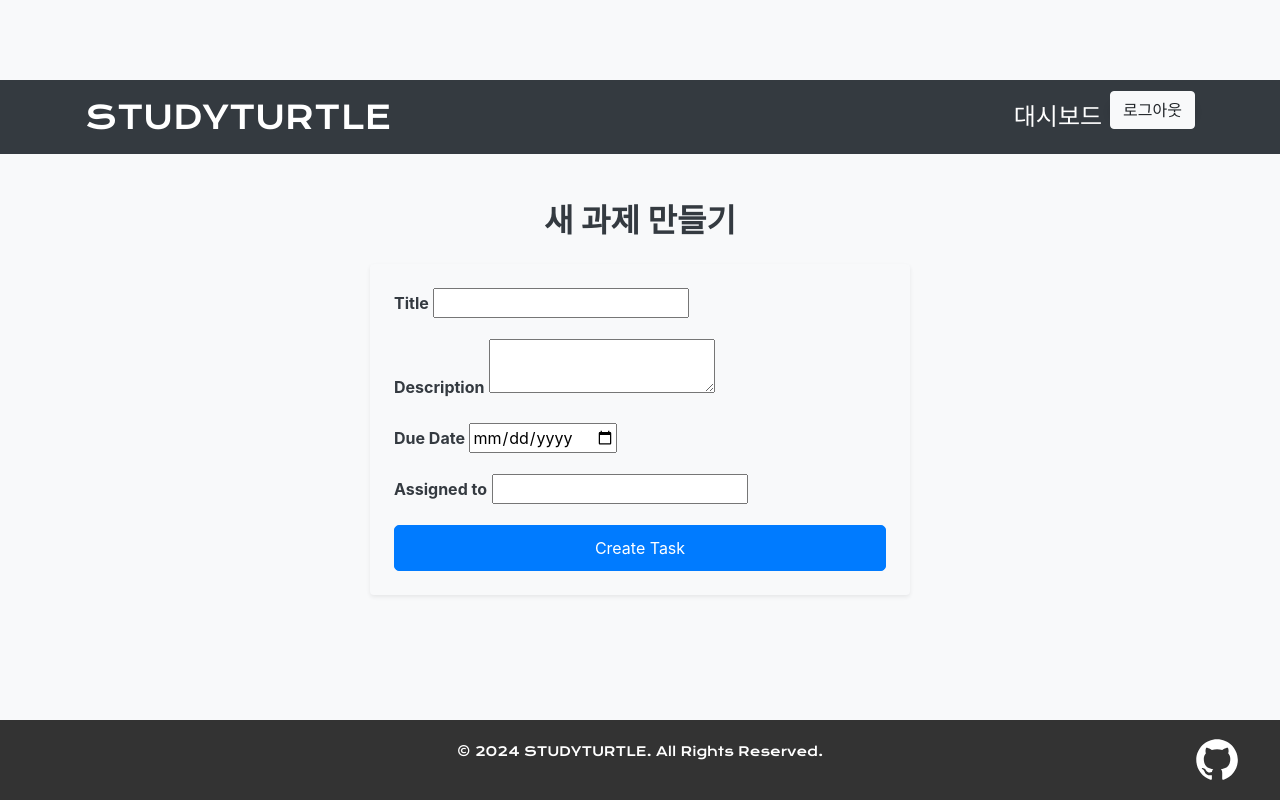
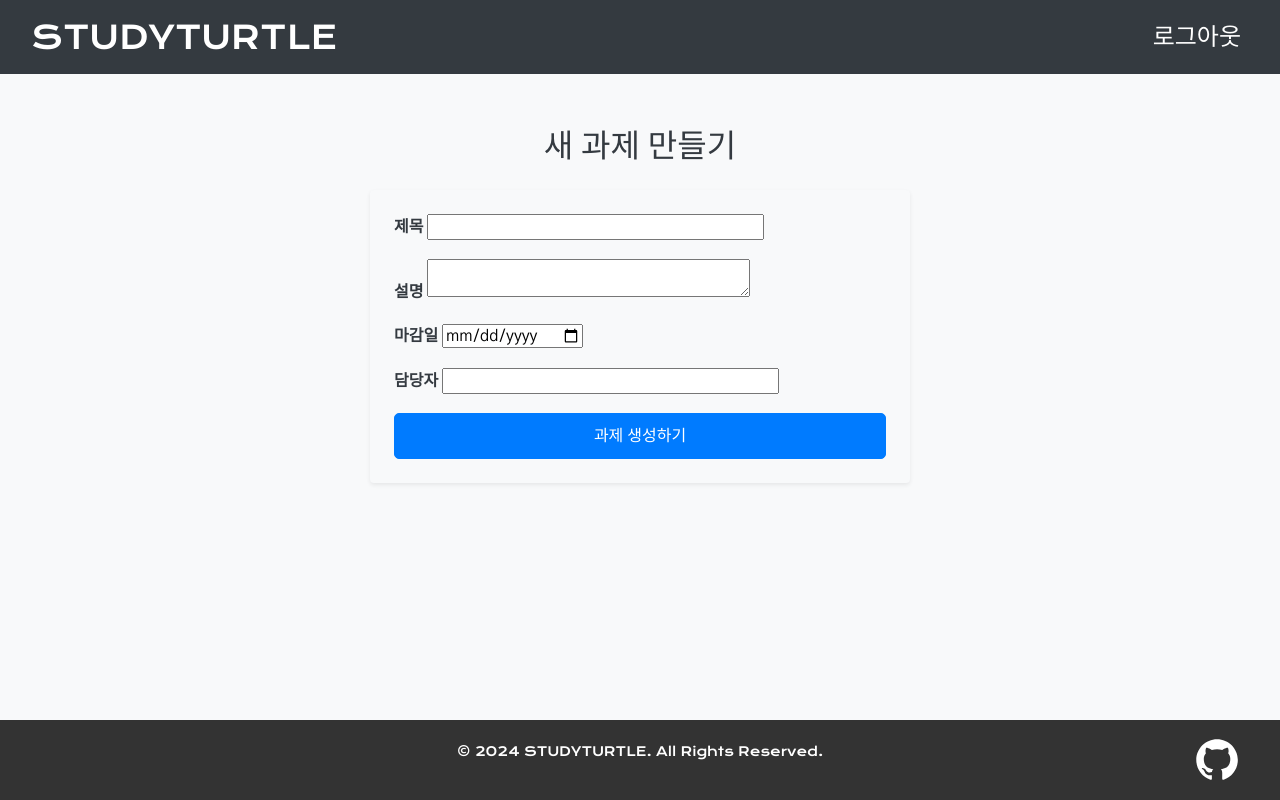
Before and after one commit to pjb0318/STUDYTURTLE, a Django app: template core/templates/core/create_task.html in a window 1280 px wide. Run offline with Django 3.2, Linux system fonts and the light colour scheme; the template is opened without the code that fills it, so the values that code supplies are empty, except form fields; tables that the repository leaves empty hold one stand-in row (values such as "Sample post"); form fields are guessed from the names that the template uses; some libraries are stand-ins or nearby versions.

Commit message:
creat-task ui 개선

```diff
--- a/core/static/css/create_task.css
+++ b/core/static/css/create_task.css
@@ -1,6 +1,5 @@
 .container h1 {
     font-size: 2rem;
-    font-weight: bold;
     color: #343a40;
 }
 
@@ -8,6 +7,7 @@ form {
     background-color: #ffffff;
     border-radius: 10px;
     box-shadow: 0 4px 8px rgba(0, 0, 0, 0.1);
+    margin-bottom: 3rem;
 }
 
 label {
--- a/core/templates/core/create_task.html
+++ b/core/templates/core/create_task.html
@@ -11,18 +11,18 @@
 </head>
 <body>
  <!-- 네비게이션 바 -->
-    <nav class="navbar navbar-expand-lg navbar-dark bg-dark">
-        <div class="container">
-            <a class="navbar-brand" href="{% url 'core:dashboard' %}">STUDYTURTLE</a>
-            <div class="collapse navbar-collapse">
+ <nav class="navbar navbar-expand-lg navbar-dark bg-dark fixed-top">
+    <div class="container-fluid">
+        <a class="navbar-brand" href="{% url 'core:home' %}">STUDYTURTLE</a>
+        <button class="navbar-toggler" type="button" data-toggle="collapse" data-target="#navbarNav" aria-controls="navbarNav" aria-expanded="false" aria-label="Toggle navigation">
+            <span class="navbar-toggler-icon"></span>
+        </button>
+        <div class="collapse navbar-collapse" id="navbarNav">
             <ul class="navbar-nav ml-auto">
-                    <li class="nav-item">
-                        <a class="nav-link" href="{% url 'core:dashboard' %}">대시보드</a>
-                    </li>
                 <li class="nav-item">
                     <form method="post" action="{% url 'core:logout' %}" style="display: inline;">
                         {% csrf_token %}
-                            <button type="submit" class="btn btn-light">로그아웃</button>
+                        <a href="#" onclick="this.closest('form').submit();" class="nav-link">로그아웃</a>
                     </form>
                 </li>
             </ul>
@@ -30,8 +30,9 @@
     </div>
 </nav>
 
+
     <!-- 메인 콘텐츠 -->
-    <div class="container mt-5">
+    <div class="container mt-5 gothic-a1-regular">
         <h1 class="text-center mb-4">새 과제 만들기</h1>
         <div class="row justify-content-center">
             <div class="col-md-6">
@@ -41,30 +42,30 @@
 
                     <!-- 제목 입력 -->
                     <div class="form-group">
-                        <label for="id_title" class="font-weight-bold">Title</label>
+                        <label for="id_title">제목</label>
                         {{ form.title }}
                     </div>
 
                     <!-- 설명 입력 -->
                     <div class="form-group">
-                        <label for="id_description" class="font-weight-bold">Description</label>
+                        <label for="id_description">설명</label>
                         {{ form.description }}
                     </div>
 
                     <!-- 마감 날짜 입력 -->
                     <div class="form-group">
-                        <label for="id_due_date" class="font-weight-bold">Due Date</label>
+                        <label for="id_due_date">마감일</label>
                         {{ form.due_date }}
                     </div>
 
                     <!-- 담당자 선택 -->
                     <div class="form-group">
-                        <label for="id_assigned_to" class="font-weight-bold">Assigned to</label>
+                        <label for="id_assigned_to">담당자</label>
                         {{ form.assigned_to }}
                     </div>
 
                     <!-- 제출 버튼 -->
-                    <button type="submit" class="btn btn-primary btn-block mt-3">Create Task</button>
+                    <button type="submit" class="btn btn-primary btn-block mt-3">과제 생성하기</button>
                 </form>
             </div>
         </div>
```
Lines whose indentation alone changed are shown as unchanged.
